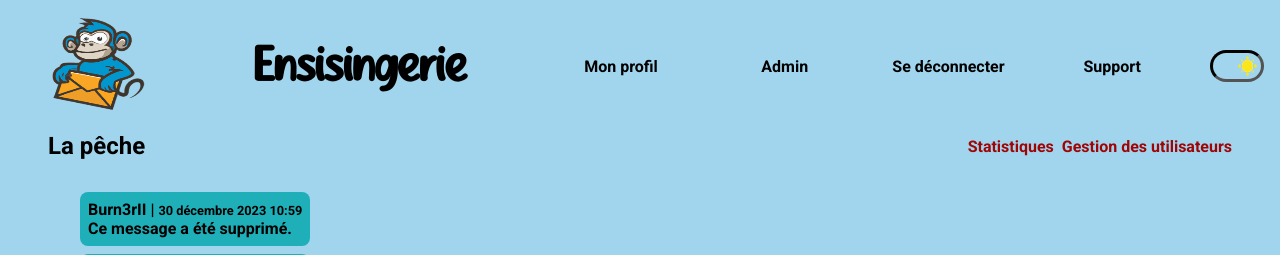
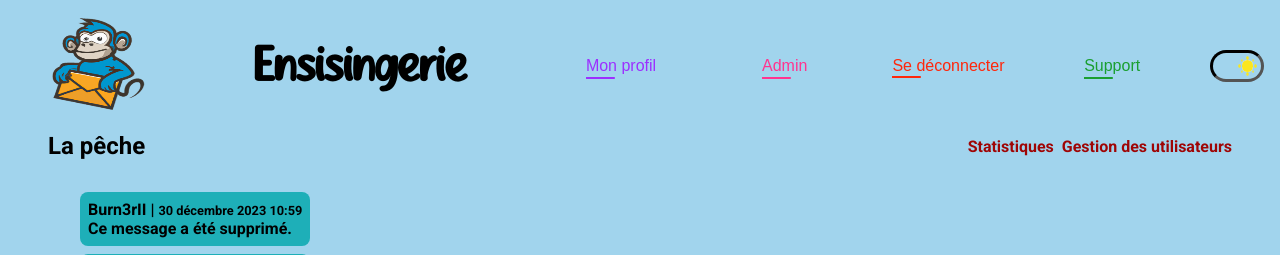
Before and after one commit to Burn3rII/ENSISAGERIE, a Django app: page /rooms/detail/3/ in a window 1280 px wide. Shown: the top 255 px of the page. Run offline with Django 5.2, Linux system fonts and the light colour scheme; a user stored in the database is signed in; data comes from the database, SQL or seed files in the repository.

Commit message:
Passage de Debug default = False / Amélioration du style du nav et du chat (fin de la scrollbar obsolète pour les messages) / Mini ajouts (styleguide et better readability notamment) et suppressions de lignes du CSS obsolètes / Modification de tous les base.html en conséquence

```diff
--- a/messagingsite/messagingsite/settings.py
+++ b/messagingsite/messagingsite/settings.py
@@ -25,7 +25,7 @@ BASE_DIR = Path(__file__).resolve().parent.parent
 SECRET_KEY = config('SECRET_KEY')
 
 # SECURITY WARNING: don't run with debug turned on in production!
-DEBUG = config('DEBUG', default=True, cast=bool)
+DEBUG = config('DEBUG', default=False, cast=bool)
 
 ALLOWED_HOSTS = config('ALLOWED_HOSTS', default='', cast=Csv())
 
--- a/messagingsite/rooms/static/rooms/css/style.css
+++ b/messagingsite/rooms/static/rooms/css/style.css
@@ -98,15 +98,11 @@
     display: flex;
     flex-direction: column;
     height: 100%;
-    overflow-y: auto;
-    overflow-x: hidden;
 }
 
 #messages {
     padding: 0 1rem;
     height: 100%;
-    flex-grow: 1;
-    overflow-y: scroll;
     width: auto;
     display: flex;
     flex-direction: column;
@@ -331,7 +327,7 @@
   border: 0;
 }
 
-/* CSS spécifique aux émojis */
+/*------------------------------CSS spécifique aux émojis------------------------------*/
 
 #categoryButtonsContainer {
     max-height: 200px;
--- a/messagingsite/rooms/templates/rooms/base.html
+++ b/messagingsite/rooms/templates/rooms/base.html
@@ -1,4 +1,4 @@
-<!doctype HTML>
+<!doctype html>
 {% load static %}
 <html lang="fr">
     <head>
@@ -32,19 +32,19 @@
             <nav id="header-menu" {% if not user.is_authenticated %}
                  class="header-not-auth" {% endif %}>
                 {% if not user.is_authenticated %}
-                    <a href="{% url 'users:login' %}">Se connecter / Créer
-                        un compte</a>
+                    <a href="{% url 'users:login' %}"><span class="border-link connection-color">Se connecter / Créer
+                        un compte</span></a>
                 {% else %}
-                    <a href="{% url 'users:profil' %}">Mon profil</a>
+                    <a href="{% url 'users:profil' %}"><span class="border-link my-profile-color">Mon profil</span></a>
                     {% if user.is_superuser %}
-                        <a href="{% url 'main:administration' %}">Admin</a>
+                        <a href="{% url 'main:administration' %}"><span class="border-link admin-color">Admin</span></a>
                     {% endif %}
                     <form action="{% url 'users:logout' %}" method="post">
                         {% csrf_token %}
-                        <button type="submit">Se déconnecter</button>
+                        <button type="submit" class="connection-color">Se déconnecter</button>
                     </form>
                 {% endif %}
-                <a href="{% url 'main:help' %}">Support</a>
+                <a href="{% url 'main:help' %}"><span class="border-link support-color">Support</span></a>
             </nav>
             <div class="theme-switch day">
                 <div class="sun">
--- a/messagingsite/static/style.css
+++ b/messagingsite/static/style.css
@@ -10,6 +10,12 @@
 :root {
     --primary-color: #A1D4ED;
     --secondary-color: #000000;
+
+    --color-purple: #9c30ff;
+    --color-blue: #2a49ff;
+    --color-pink: #ff348f;
+    --color-orange: #ff270b;
+    --color-green: #1a9f30;
 
     --type1-a-color: #9F0505;
     --a-hover-color: #34495E;
@@ -39,11 +45,18 @@
 .dark-theme {
     --primary-color: #1E1E1E;
     --secondary-color: #D2691E;
+
+    --color-blue: #5770ff;
+    --color-pink: #ff75b3;
+    --color-orange: #ff7c6b;
+    --color-purple: #b86bff;
+    --color-green: #87e3cf;
+
     --type1-a-color: #AAB2B7;
+
     --submit-button-color: var(--type1-a-color);
     --submit-button-background-color: var(--primary-color);
     --placeholder-color: #DDDDDD;
-
 }
 
 ::placeholder {
@@ -80,7 +93,7 @@ body {
     font-size: var(--font-size);
     font-family: 'Roboto', Arial;
     background-color: var(--primary-color);
-    margin-bottom: 10rem;
+    padding-bottom: 10rem;
 }
 
 header {
@@ -297,6 +310,7 @@ input[type=submit], .in_body_button {
     border-radius: 5px;
     color: var(--submit-button-color);
     background-color: var(--submit-button-background-color);
+    transition: background-color .2s;
 }
 
 input[type=submit]:hover, input[type=submit]:active, .in_body_button:hover,
@@ -377,3 +391,55 @@ body {
 .no-transition {
     transition: none !important;
 }
+
+
+/*------------------------------NAV-----------------------------------------*/
+
+#header-menu .border-link, #header-menu button[type=submit]{
+    text-rendering: optimizelegibility;
+    font-family: 'Montserrat', sans-serif !important;
+    cursor: pointer;
+    font-weight: 500 !important;
+    line-height: 1.61;
+    position: relative;
+    text-decoration: none;
+}
+
+#header-menu .border-link {
+    padding: 0 0 0.3rem 0;
+}
+
+#header-menu .border-link:active, #header-menu .border-link:hover,
+#header-menu button[type=submit]:active, #header-menu button[type=submit]:hover {
+    background-size: 100% .15rem;
+}
+
+.connection-color {
+    background: linear-gradient(to right, var(--color-orange), var(--color-orange));
+    color: var(--color-orange) !important;
+}
+
+.my-profile-color {
+    background: linear-gradient(to right, var(--color-purple), var(--color-purple));
+    color: var(--color-purple) !important;
+}
+
+.admin-color {
+    background: linear-gradient(to right, var(--color-pink), var(--color-pink));
+    color: var(--color-pink) !important;
+}
+
+.support-color {
+    background: linear-gradient(to right, var(--color-green), var(--color-green));
+    color: var(--color-green) !important;
+}
+
+.connection-color, .my-profile-color, .admin-color, .support-color {
+    background-position: 0 bottom;
+    background-repeat: no-repeat;
+    background-size: 1.8rem .15rem;
+    transition: background-size .3s cubic-bezier(0.22, 0.61, 0.36, 1);
+}
+
+/*     text-rendering: optimizelegibility;
+    --scroll-behavior: smooth; */
```
Also changed, not shown: messagingsite/main/templates/main/base.html (+7 -7 lines), messagingsite/main/templates/main/base_error.html (+7 -7 lines), messagingsite/users/templates/users/base.html (+7 -7 lines).
